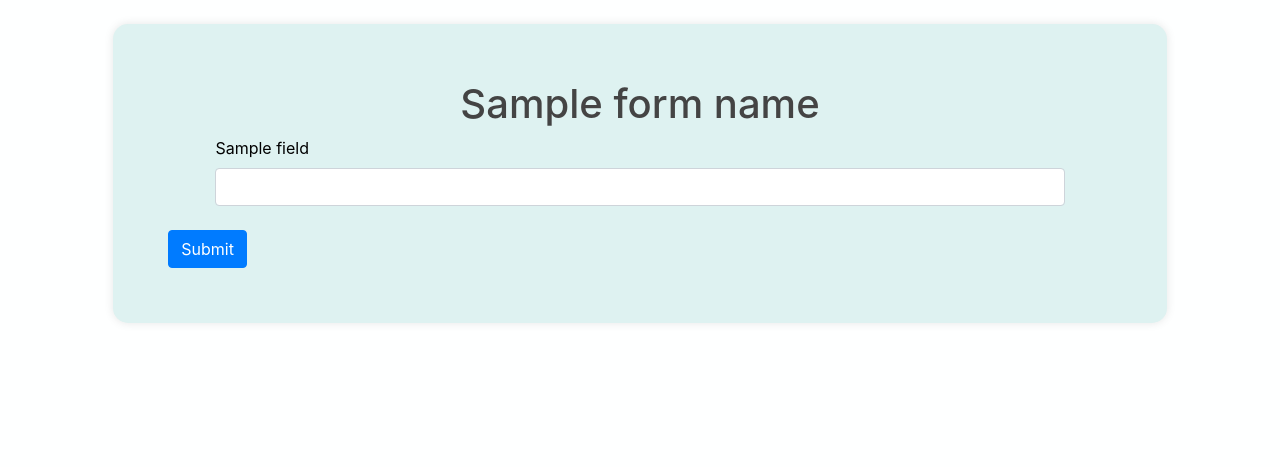
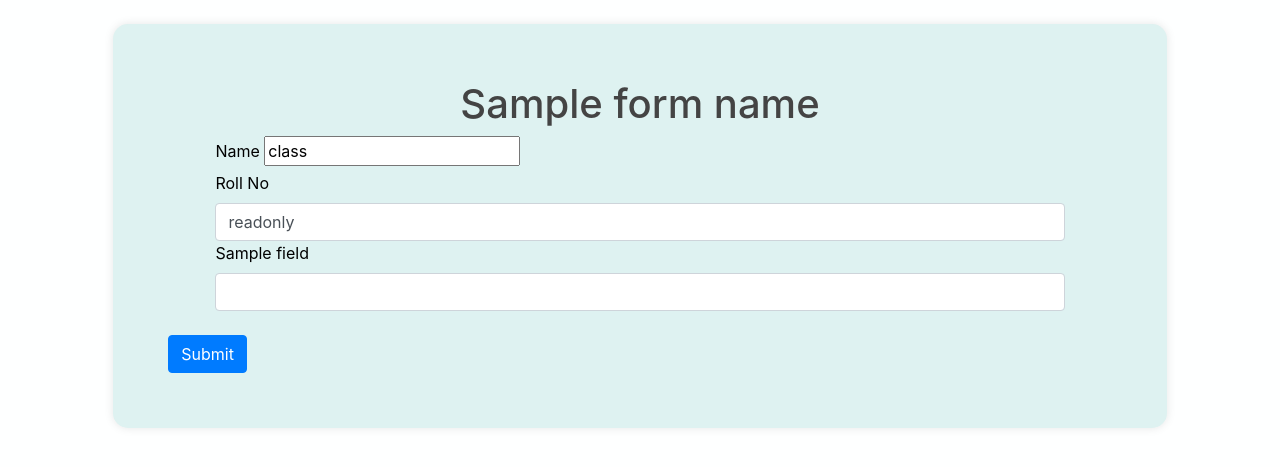
Before and after one commit to Vasishtadepu/SWE-Project-Team30, a Flask app: template templates/new_form.html in a window 1280 px wide. Shown: the part 56-523 px from the top of the page. Run offline with Flask 2, Linux system fonts and the light colour scheme; the template is opened without the code that fills it: most values are stand-ins (such as "Sample title", 1, 10 or a date in 2020); some libraries are stand-ins or nearby versions.

Commit message:
Fixed bugs and added name and rollno

```diff
--- a/new.py
+++ b/new.py
@@ -22,7 +22,7 @@ sender_password = "fgbboncngfheozws"
 mydb = mysql.connector.connect(
         host="localhost",
         user="root",
-        password="2312",
+        password="Vasisht@27",
         database="test2"
         )
 cursor = mydb.cursor()
@@ -149,16 +149,15 @@ def create_instance():
     if session['loggedin']==False:
         return redirect(url_for('login'))
     table_name = request.form['Form_type']
-    print(table_name)
+    # print(table_name)
     #now we have table name we need to find the coloumns.
     query = 'SELECT * from ' + table_name
     cursor.execute(query)
     records = cursor.fetchall()
     col_names = [i[0] for i in cursor.description]
-
     #now we have a list of coloumn Names
-    col_names = col_names[1:-1]
-    return render_template('new_form.html',col_names = col_names,form_name = table_name.replace('_',' '))
+    col_names = col_names[3:-1]
+    return render_template('new_form.html',col_names = col_names,form_name = table_name)
 
 
 
--- a/templates/new_form.html
+++ b/templates/new_form.html
@@ -2,10 +2,15 @@
 {% extends "base.html" %}
 {% block app %}
 <div class="container main-block">
-    <h1>{{form_name}}</h1>
+    <h1>{{form_name.replace('_',' ')}}</h1>
     <form action="\save_instance" method="post">
-        <input type="hidden" name="table_name" value = {{table_name}}>
+        <input type="hidden" name="table_name" value = {{form_name}}>
         <div class="form-new">
+        <label for="Name" class = "form-label">Name</label>
+        <input type="text" name="Name" value = {{session.name}} class = "form-control"readonly>
+        <br>
+        <label for="Roll_No" class = "form-label">Roll No</label>
+        <input type="text" name="Roll_No" value = {{session.rollno}} readonly class = "form-control">
         {% for field in col_names%}
         <label for={{field}} class="form-label">{{ field.replace('_',' ').capitalize() }}</label>
         <input type="text" name={{field}} class="form-control">
```
